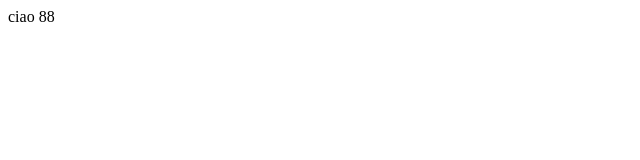
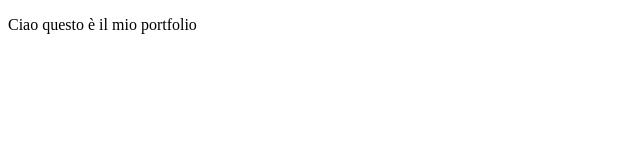
Before and after one commit to klajdiiiii/main, a plain HTML site: page index.html in a window 1280 px wide. Shown: the whole page, without its empty margins (0-640 px from the left). Drawn offline with Linux system fonts and the light colour scheme.

Commit message:
Update index.html

```diff
--- a/index.html
+++ b/index.html
@@ -1 +1,15 @@
-ciao 88
+<!DOCTYPE html>
+<html lang="it">
+    <head>
+    <title> portfolio</title>
+    <link rel="stylesheet" href="stile.css">
+    </head>
+
+    <body>
+        <p>
+            Ciao questo è il mio portfolio
+
+        </p>
+    </body>
+
+</html>
```
